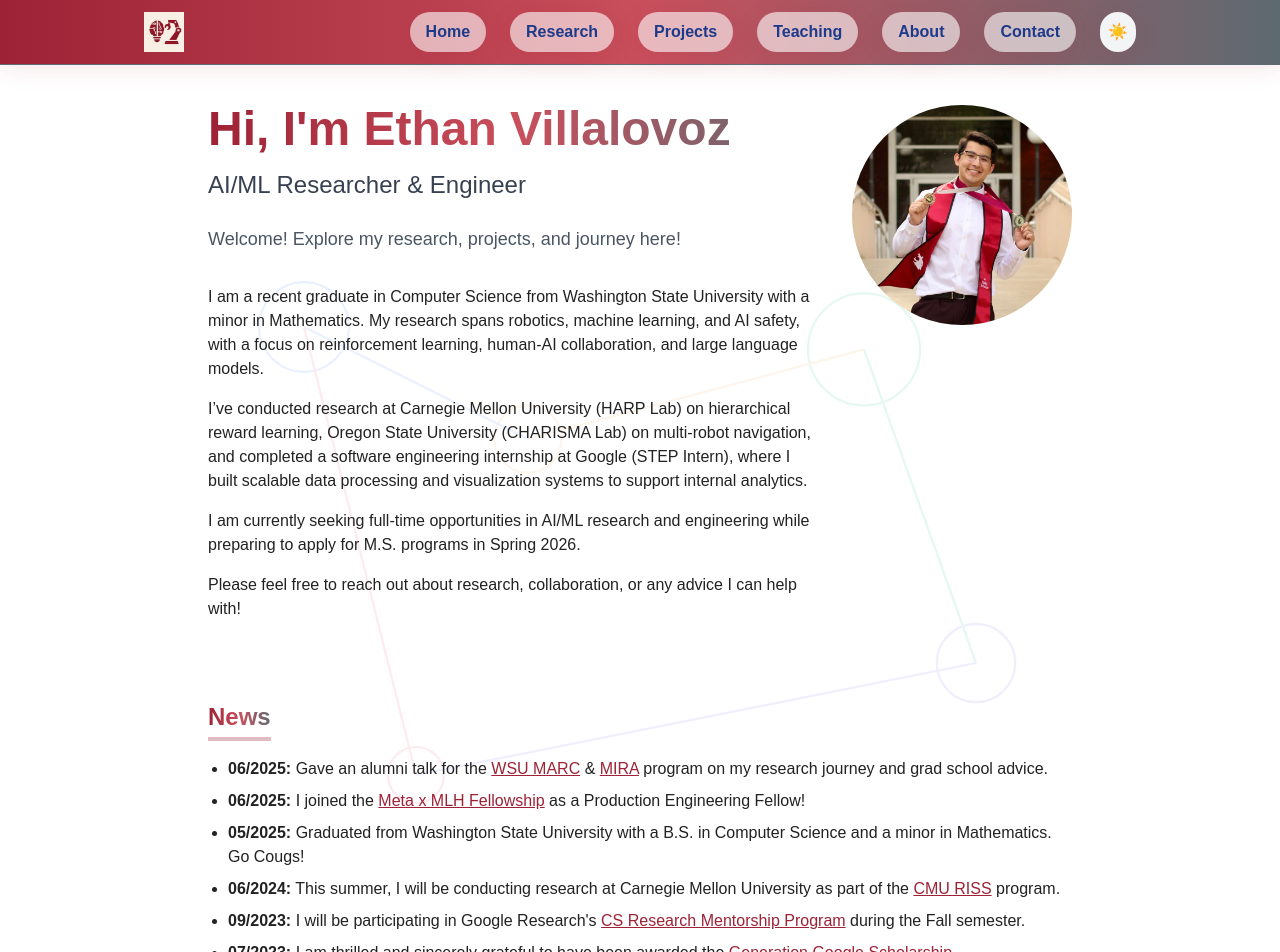
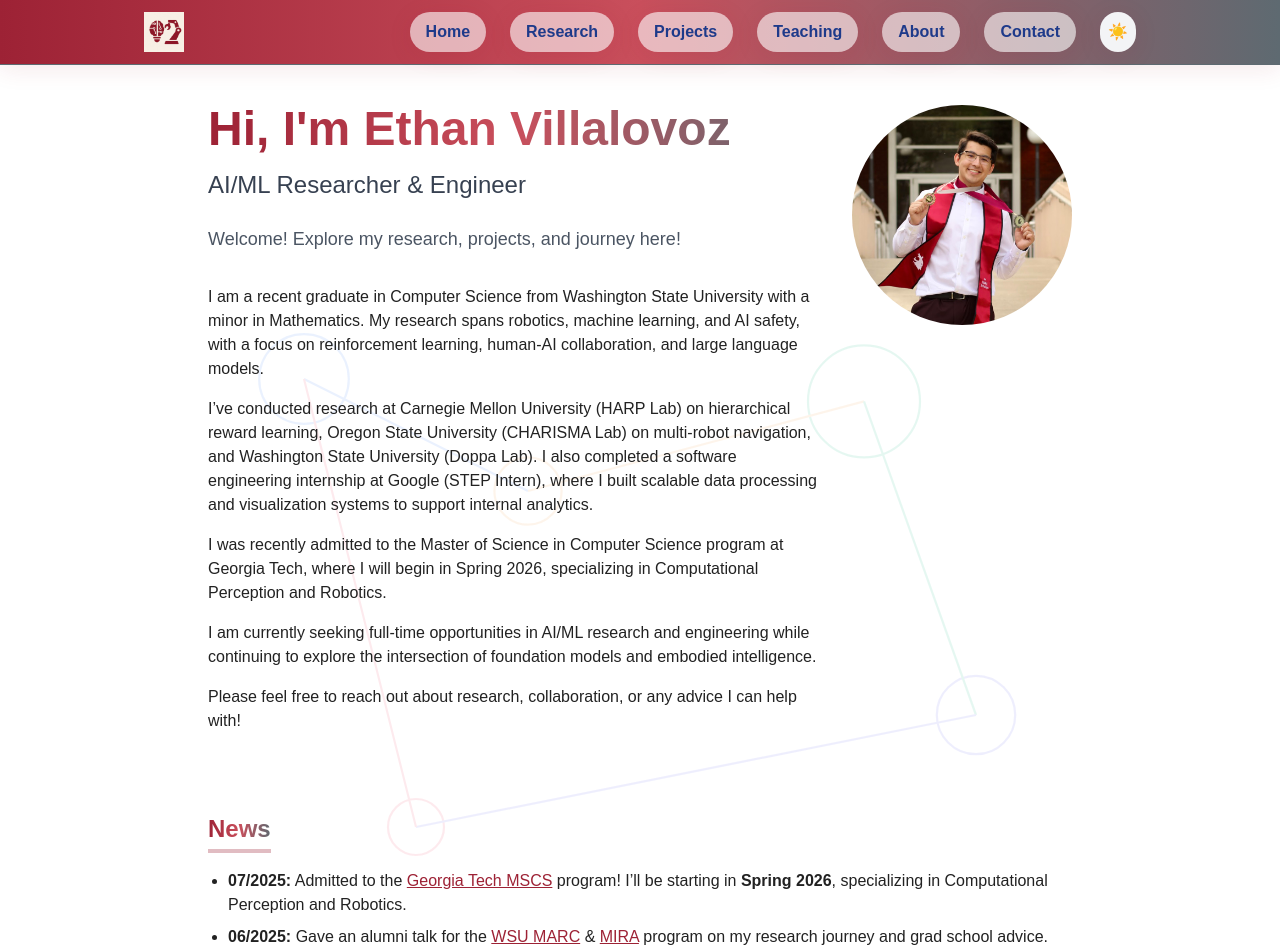
Before and after one commit to ethanvillalovoz/ethanvillalovoz.github.io, a Next.js app: page / in a window 1280 px wide. Shown: the top 952 px of the page. Built offline with nearby package versions, Linux system fonts and the light colour scheme.

Commit message:
Updated homepage bio and updated news section

```diff
--- a/src/app/page.tsx
+++ b/src/app/page.tsx
@@ -8,6 +8,16 @@ export default function Home() {
   const [showAllNews, setShowAllNews] = useState(false);
 
   const newsItems = [
+    {
+      date: "07/2025",
+      content: (
+        <>
+          Admitted to the{" "}
+          <a href="https://www.cc.gatech.edu/" className="text-primary underline">Georgia Tech MSCS</a>{" "}
+          program! I’ll be starting in <strong>Spring 2026</strong>, specializing in Computational Perception and Robotics.
+        </>
+      ),
+    },
     {
       date: "06/2025",
       content: (
@@ -49,6 +59,7 @@ export default function Home() {
           <a href="https://research.google/programs-and-events/csrmp/" className="text-primary underline">CS Research Mentorship Program</a> during the Fall semester.
         </>
       ),
+      hidden: true,
     },
     {
       date: "07/2023",
@@ -58,6 +69,7 @@ export default function Home() {
           <a href="https://buildyourfuture.withgoogle.com/scholarships/generation-google-scholarship" className="text-primary underline">Generation Google Scholarship</a>.
         </>
       ),
+      hidden: true,
     },
     // Hidden news items
     {
@@ -167,21 +179,25 @@ export default function Home() {
               Welcome! Explore my research, projects, and journey here!
             </motion.p>
             <p className="mb-4">
-              I am a recent graduate in Computer Science from Washington State
-              University with a minor in Mathematics. My research spans robotics,
-              machine learning, and AI safety, with a focus on reinforcement
-              learning, human-AI collaboration, and large language models.
+              I am a recent graduate in Computer Science from Washington State University
+              with a minor in Mathematics. My research spans robotics, machine learning, and
+              AI safety, with a focus on reinforcement learning, human-AI collaboration, and
+              large language models.
             </p>
             <p className="mb-4">
-              I’ve conducted research at Carnegie Mellon University (HARP Lab) on
-              hierarchical reward learning, Oregon State University (CHARISMA Lab)
-              on multi-robot navigation, and completed a software engineering
-              internship at Google (STEP Intern), where I built scalable data
-              processing and visualization systems to support internal analytics.
+              I’ve conducted research at Carnegie Mellon University (HARP Lab) on hierarchical
+              reward learning, Oregon State University (CHARISMA Lab) on multi-robot navigation,
+              and Washington State University (Doppa Lab). I also completed a software engineering
+              internship at Google (STEP Intern), where I built scalable data processing and visualization
+              systems to support internal analytics.
             </p>
             <p className="mb-4">
-              I am currently seeking full-time opportunities in AI/ML research and
-              engineering while preparing to apply for M.S. programs in Spring 2026.
+              I was recently admitted to the Master of Science in Computer Science
+              program at Georgia Tech, where I will begin in Spring 2026, specializing in Computational Perception and Robotics.
+            </p>
+            <p className="mb-4">
+              I am currently seeking full-time opportunities in AI/ML research and engineering
+              while continuing to explore the intersection of foundation models and embodied intelligence.
             </p>
             <p className="mb-4">
               Please feel free to reach out about research, collaboration, or any advice I can help with!
```
